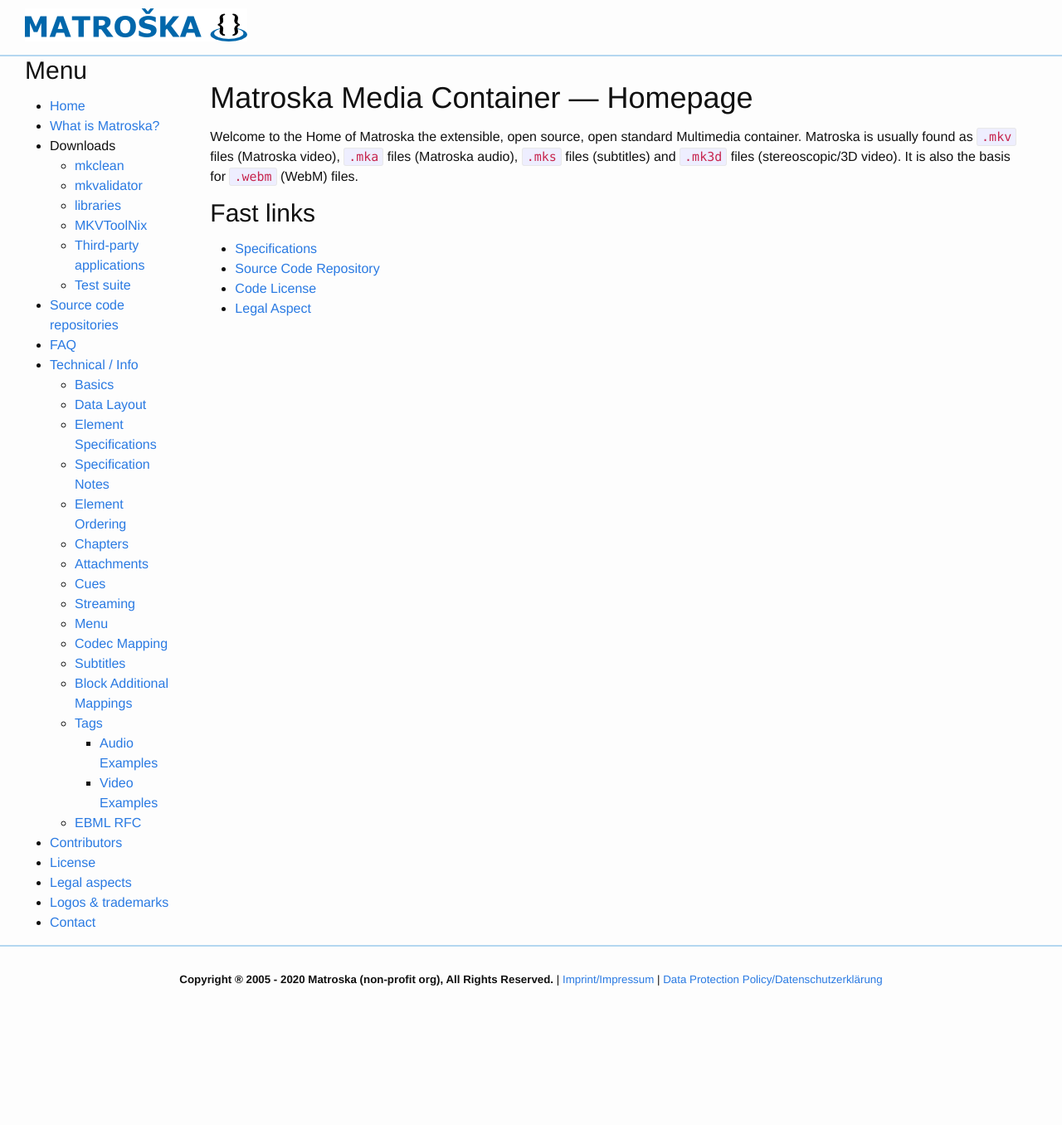
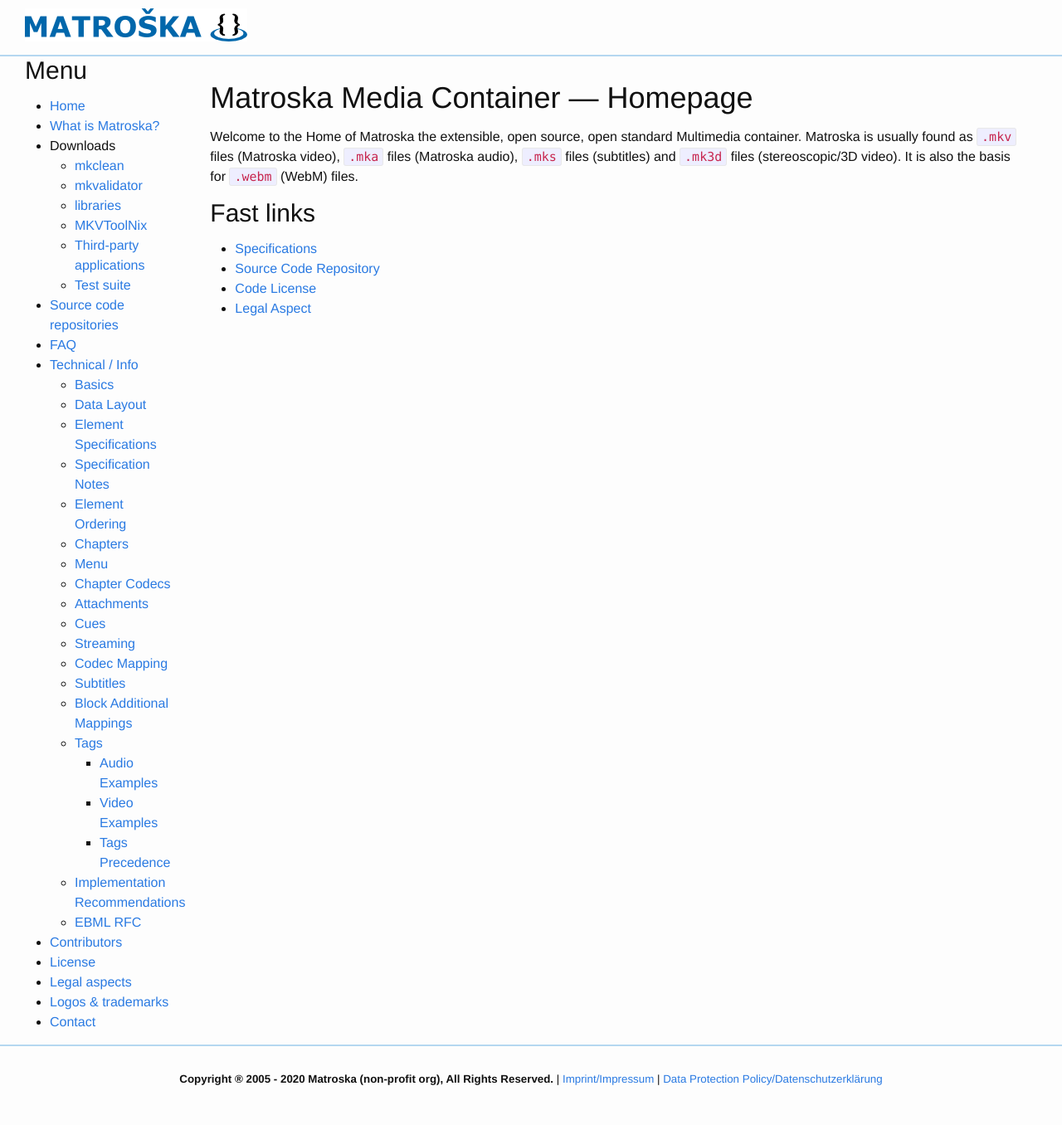
Before and after one commit to Matroska-Org/infrastructure, a Jekyll site: the page built from website/index.md, in a window 1280 px wide. Shown: the whole page at 83% size. Built offline with Jekyll 4.4.1, drawn with Linux system fonts in a browser that asks for light colours; before the commit the page ends 1236 px from its top, so only the background shows below that.

Commit message:
add remaining pages from the specs

```diff
--- a/website/_includes/sidebar.html
+++ b/website/_includes/sidebar.html
@@ -24,10 +24,11 @@
       <li><a href="{{ site.baseurl }}/technical/notes.html" title="Specification Notes">Specification Notes</a></li>
       <li><a href="{{ site.baseurl }}/technical/ordering.html" title="EBML Element Ordering">Element Ordering</a></li>
       <li><a href="{{ site.baseurl }}/technical/chapters.html" title="Chapter Specifications">Chapters</a></li>
+      <li><a href="{{ site.baseurl }}/technical/menu.html" title="Menu Specifications">Menu</a></li>
+      <li><a href="{{ site.baseurl }}/technical/chapter_codecs.html" title="Chapter Codecs">Chapter Codecs</a></li>
       <li><a href="{{ site.baseurl }}/technical/attachments.html" title="Attachments">Attachments</a></li>
       <li><a href="{{ site.baseurl }}/technical/cues.html" title="Cues">Cues</a></li>
       <li><a href="{{ site.baseurl }}/technical/streaming.html" title="Matroska Streaming">Streaming</a></li>
-      <li><a href="{{ site.baseurl }}/technical/menu.html" title="Menu Specifications">Menu</a></li>
       <li><a href="{{ site.baseurl }}/technical/codec_specs.html" title="Codec Mapping">Codec Mapping</a></li>
       <li><a href="{{ site.baseurl }}/technical/subtitles.html" title="Subtitles">Subtitles</a></li>
       <li><a href="{{ site.baseurl }}/technical/block_additional_mappings.html" title="Block Additional Mappings">Block Additional Mappings</a></li>
@@ -36,8 +37,10 @@
         <ul>
           <li><a href="{{ site.baseurl }}/technical/tagging-audio-example.html" title="Audio Tags Example">Audio Examples</a></li>
           <li><a href="{{ site.baseurl }}/technical/tagging-video-example.html" title="Video Tags Example">Video Examples</a></li>
+          <li><a href="{{ site.baseurl }}/technical/tags-precedence.html" title="Tags Precedence">Tags Precedence</a></li>
         </ul>
       </li>
+      <li><a href="{{ site.baseurl }}/technical/matroska_implement.html" title="Implementation Recommendations">Implementation Recommendations</a></li>
       <li><a href="{{ site.baseurl }}/technical/ebml_rfc.html" title="EBML RFC">EBML RFC</a></li>
     </ul>
   </li>
```
Also changed, not shown: 2 other files.
